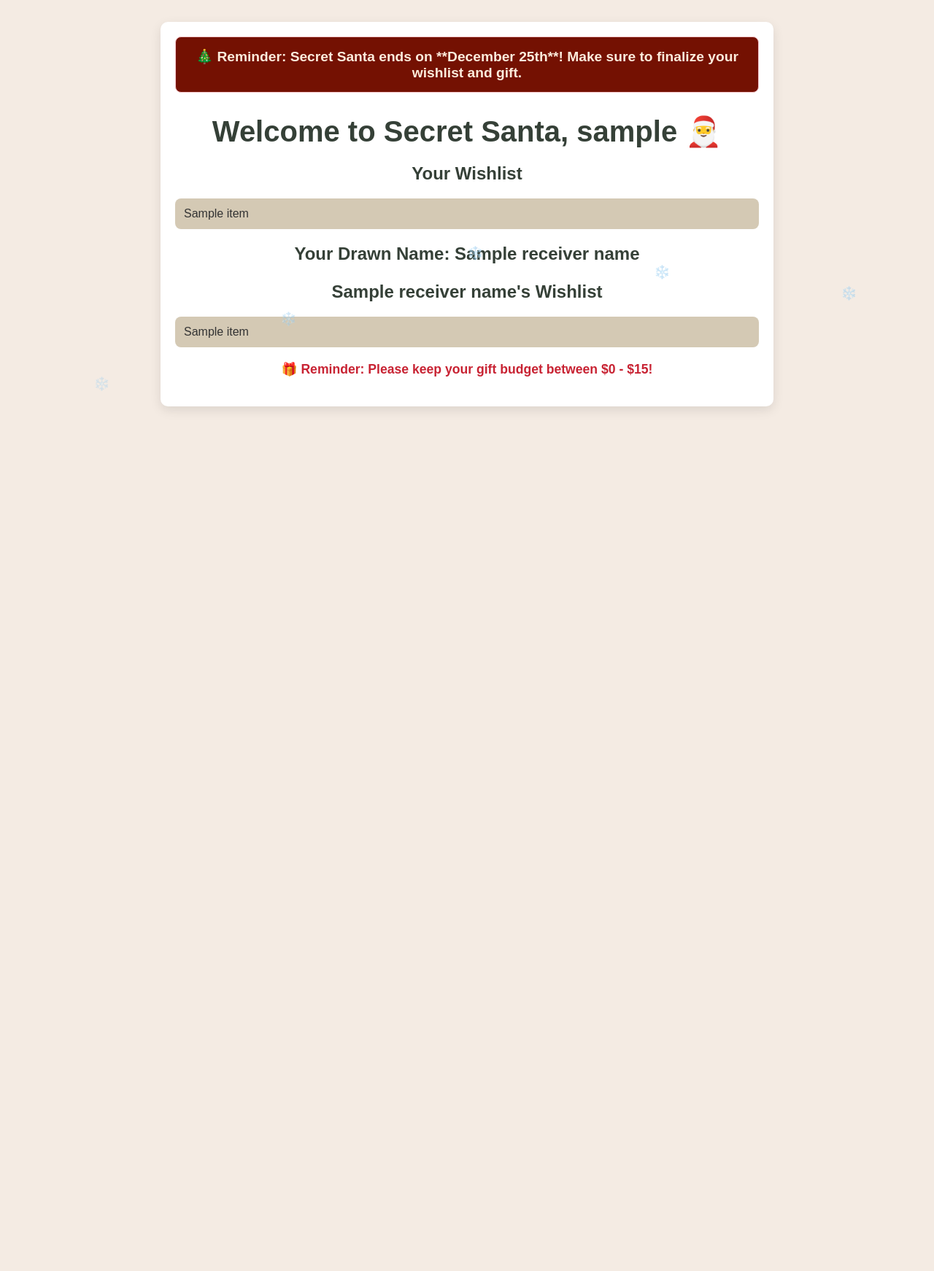
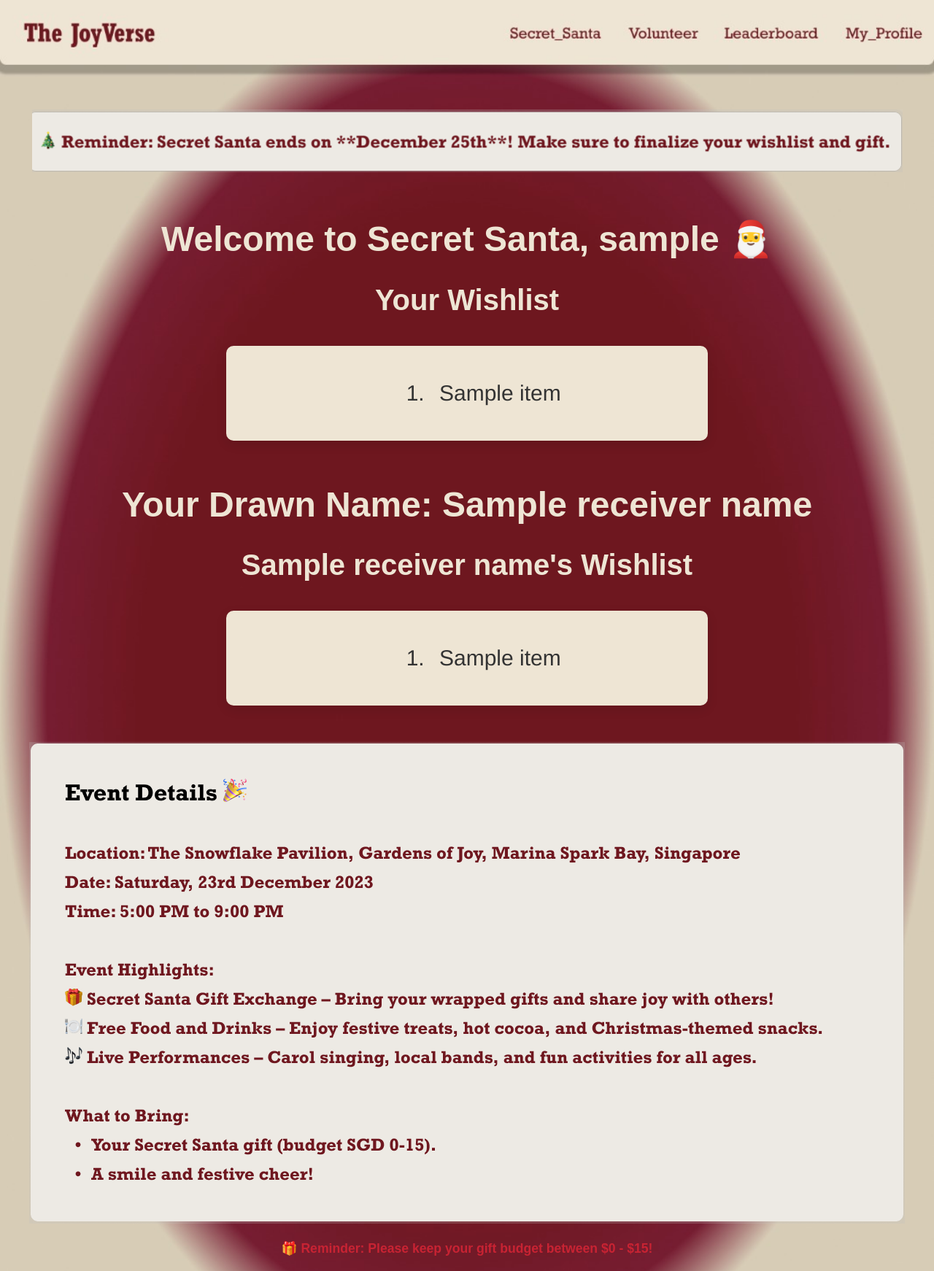
Before and after one commit to Theyan0/FesLuv, a Flask app: template templates/secretsanta.html in a window 1280 px wide. Shown: the whole page at 73% size. Before the commit the page ends 800 px from the top, so only its background shows below. Run offline with Flask 3, Linux system fonts and the light colour scheme; the template is opened without the code that fills it: most values are stand-ins (such as "Sample title", 1, 10 or a date in 2020).

Commit message:
New back ground image and Buttons

```diff
--- a/templates/secretsanta.html
+++ b/templates/secretsanta.html
@@ -7,7 +7,9 @@
     <style>
         body {
             font-family: 'Arial', sans-serif;
-            background-color: #f4ebe3;
+            background-image: url('static\\images\\homebg.jpeg');
+            background-size: cover;
+            background-repeat: no-repeat;
             margin: 0;
             padding: 0;
             overflow-x: hidden;
@@ -16,61 +18,46 @@
         }
 
         h1, h2, h3 {
-            color: #354037; /* Christmas Red */
+            color: #EEE5D4;
             text-align: center;
-            margin-bottom: 20px;
             font-family: 'Arial', sans-serif;
         }
 
         h1 {
-            font-size: 2.5rem;
-            margin-top: 30px;
+            font-size: 3rem;
+            margin-top: 60px;
         }
 
         h2, h3 {
-            font-size: 1.5rem;
+            font-size: 2.5rem;
         }
 
         .container {
             max-width: 800px;
             margin: 0 auto;
             padding: 20px;
-            background-color: #fff;
+            background-color: #EEE5D4;
             border-radius: 10px;
             box-shadow: 0 5px 15px rgba(0, 0, 0, 0.1);
-            margin-top: 30px;
-            padding-bottom: 40px;
+            margin-top: 40px;
+            width: 620px;
         }
 
-        .reminder {
-            background-color: #741102;
-            padding: 15px;
-            border-radius: 8px;
-            margin-bottom: 30px;
-            font-weight: bold;
-            color: #FDECDC;
-            border: 1px solid #F5C6CB;
-            text-align: center;
-            font-size: 1.2rem;
+        ol {
+            padding-left: 20px;
+            list-style-type: decimal;
+            margin-left: 240px;
         }
 
-        ul {
-            list-style-type: none;
-            padding: 0;
-        }
-
-        ul li {
-            background-color: #d4c9b4;
+        ol li {
             margin: 10px 0;
             padding: 12px;
             border-radius: 8px;
             transition: all 0.3s ease;
             cursor: pointer;
-        }
-
-        ul li:hover {
-            background-color: #929079;
-            transform: scale(1.05);
+            color: #333;
+            font-size: 30px;
+            font-family:'Franklin Gothic Medium', 'Arial Narrow', Arial, sans-serif;
         }
 
         .budget-reminder {
@@ -79,6 +66,7 @@
             margin-top: 20px;
             font-size: 1.1rem;
             text-align: center;
+            margin-bottom: 20px;
         }
 
         .footer {
@@ -89,75 +77,46 @@
             font-size: 0.9rem;
             color: #555;
         }
-
-        /* Snowflakes animation */
-        @keyframes snowflakes {
-            0% {
-                transform: translateY(-10px);
-                opacity: 1;
-            }
-            100% {
-                transform: translateY(100vh);
-                opacity: 0;
-            }
+        .section {
+            margin-bottom: 0px;
         }
 
-        .snowflake {
-            position: absolute;
-            top: -10px;
-            color: #FFFFFF;
-            font-size: 18px;
-            animation: snowflakes 10s linear infinite;
-            pointer-events: none;
-        }
-
-        .snowflake:nth-child(odd) {
-            animation-duration: 12s;
-        }
-
-        .snowflake:nth-child(even) {
-            animation-duration: 15s;
-        }
     </style>
 </head>
 <body>
-
-    <!-- Snowflakes Animation -->
-    <div class="snowflake" style="left: 10%; animation-duration: 10s;">❄️</div>
-    <div class="snowflake" style="left: 30%; animation-duration: 12s;">❄️</div>
-    <div class="snowflake" style="left: 50%; animation-duration: 15s;">❄️</div>
-    <div class="snowflake" style="left: 70%; animation-duration: 14s;">❄️</div>
-    <div class="snowflake" style="left: 90%; animation-duration: 13s;">❄️</div>
-
+    <div style="vertical-align: middle; text-align: center; margin-top: 150px;">
+        <img src="{{ url_for('static', filename='images/reminder.png') }}" alt="reminder">
+    </div>
+        <h1>Welcome to Secret Santa, {{ username }} 🎅</h1>
+        <h2>Your Wishlist</h2>
         <div class="container">
-        <div class="reminder">
-            🎄 Reminder: Secret Santa ends on **December 25th**! Make sure to finalize your wishlist and gift.
-        </div>
-
-        <h1>Welcome to Secret Santa, {{ username }} 🎅</h1>
-
             <div class="section">
-            <h2>Your Wishlist</h2>
-            <ul>
+                <ol>
                     {% for item in user_wishlist %}
                         <li>{{ item }}</li>
                     {% endfor %}
-            </ul>
+                </ol>
+            </div>
         </div>
 
+        <h1>Your Drawn Name: {{ receiver_name }}</h1>
+        <h2>{{ receiver_name }}'s Wishlist</h2>
+        <div class="container">
             <div class="section">
-            <h2>Your Drawn Name: {{ receiver_name }}</h2>
-            <h3>{{ receiver_name }}'s Wishlist</h3>
-            <ul>
+                <ol>
                     {% for item in receiver_wishlist %}
                         <li>{{ item }}</li>
                     {% endfor %}
-            </ul>
+                </ol>
+            </div>
+        </div>
+
+        <div style="vertical-align: middle; text-align: center; margin-top: 50px; border-radius: 15px;">
+            <img src="{{ url_for('static', filename='images/event_details.png') }}" alt="reminder">
         </div>
 
         <div class="budget-reminder">
             🎁 Reminder: Please keep your gift budget between $0 - $15!
         </div>
-    </div>
 </body>
 </html>
```
Also changed, not shown: templates/home.html (+5 -13 lines), templates/wishlist_form.html (+13 -24 lines), static/images/event_details.png (added), static/images/homebg.jpeg (added), static/images/reminder.png (added). Lines whose indentation alone changed are shown as unchanged.
